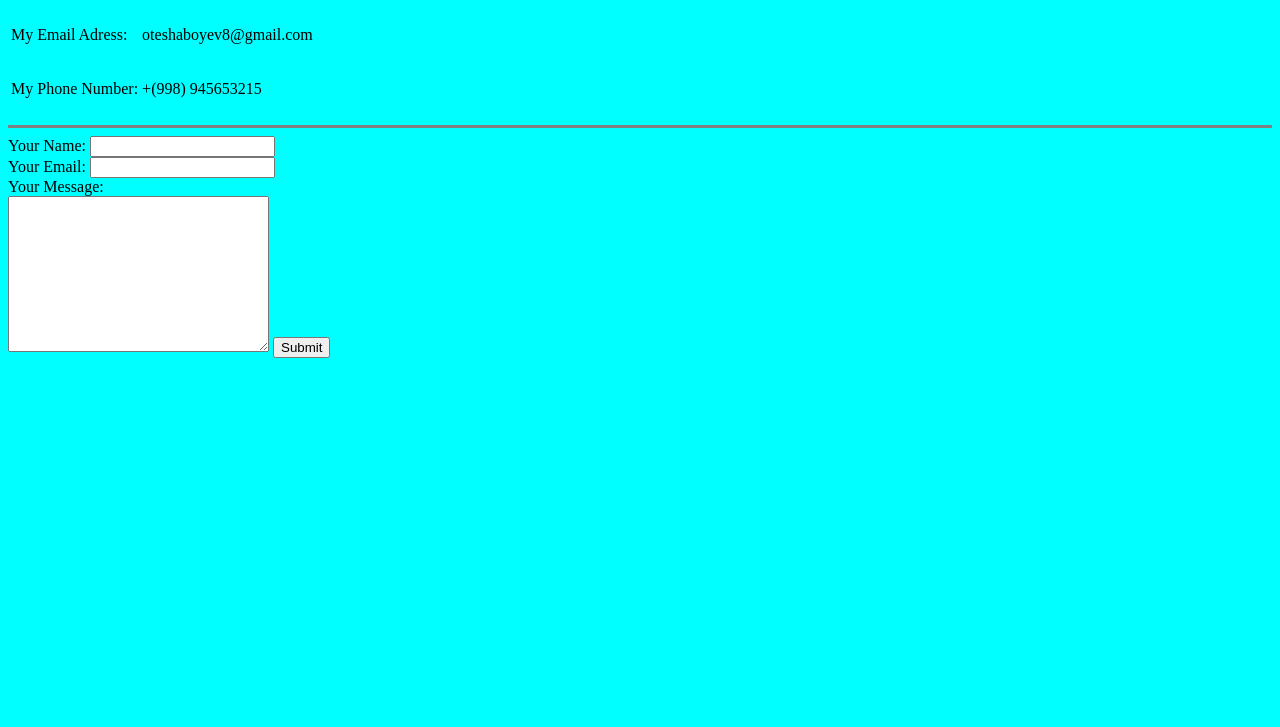
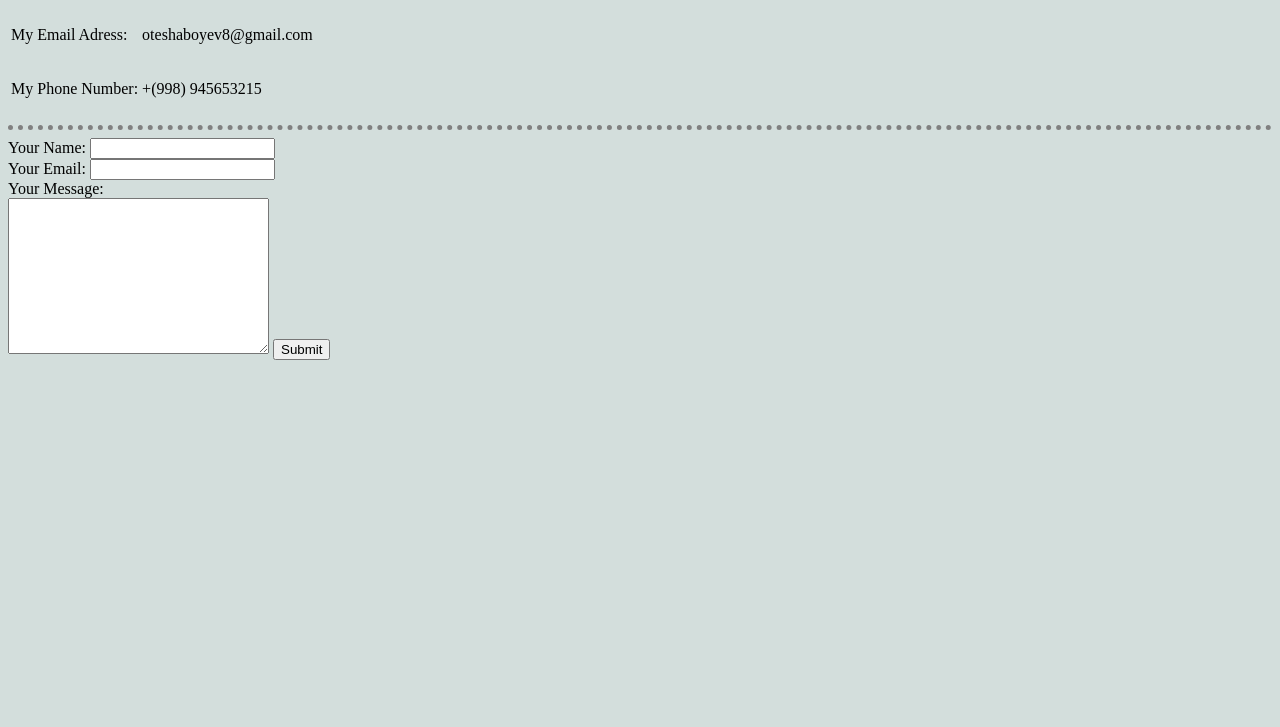
Before and after one commit to Omadbek2003/CV, a plain HTML site: page contact-me.html in a window 1280 px wide. Shown: the part 73-800 px from the top of the page. Drawn offline with Linux system fonts and the light colour scheme.

Commit message:
Update contact-me.html

```diff
--- a/contact-me.html
+++ b/contact-me.html
@@ -3,8 +3,9 @@
   <head>
     <meta charset="utf-8">
     <title>Contact Me</title>
+    <link rel="stylesheet" href="styles.css">
   </head>
-  <body bgcolor="aqua">
+  <body>
     <h1>My Contact Details</h1>
     <table>
       <tr>
@@ -16,7 +17,7 @@
         <td><p>+(998) 945653215</p></td>
       </tr>
     </table>
-    <hr size="3" noshade>
+    <hr>
     <form action="mailto:oteshaboyev8@gmail.com" method="post" enctype="text/plain">
       <label>Your Name:</label>
       <input type="text" name="yourName" value=""><br>
```
